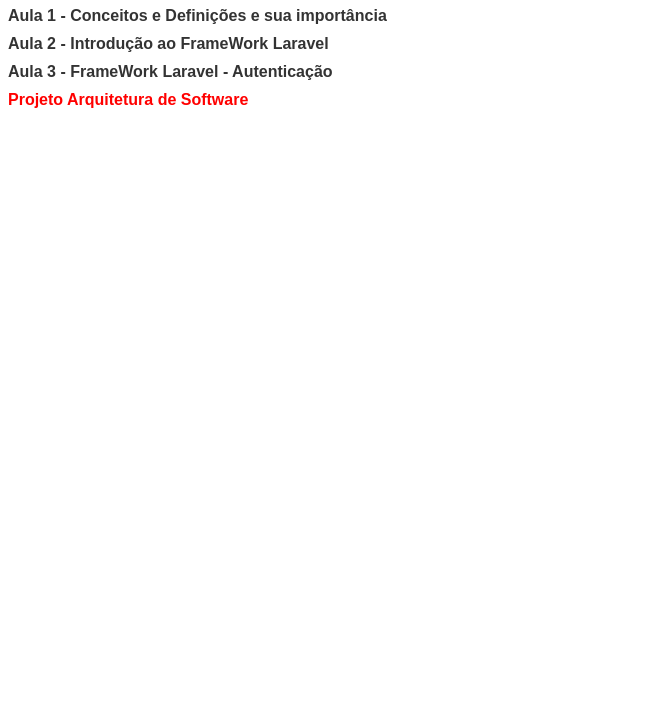
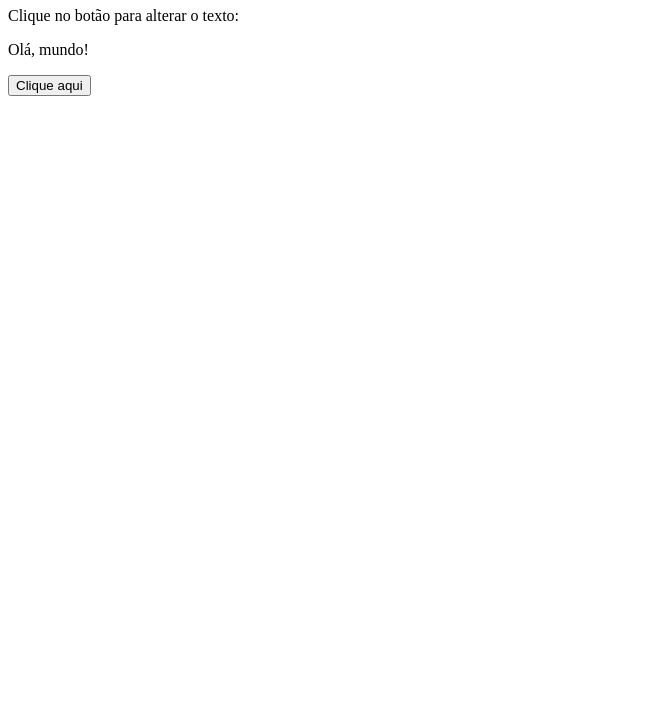
Before and after one commit to marciobaruac/marciobaruac.github.io, a plain HTML site: page index.html in a window 1280 px wide. Shown: the part 73-800 px from the top of the page, without its empty margins (0-665 px from the left). Drawn offline with Linux system fonts and the light colour scheme.

Commit message:
Atualizacao
Atualizacao

```diff
--- a/index.html
+++ b/index.html
@@ -1,42 +1,24 @@
 <!DOCTYPE html>
-<html lang="en">
+<html>
 <head>
-<meta charset="UTF-8">
-<meta name="viewport" content="width=device-width, initial-scale=1.0">
-<title>Cursos Aruitetura de SoftWare</title>
-<style>
-  body {
-    font-family: Arial, sans-serif;
-  }
-  ul {
-    list-style-type: none;
-    padding: 0;
-  }
-  li {
-    margin-bottom: 10px;
-  }
-  a {
-    text-decoration: none;
-    color: #333;
-    font-weight: bold;
-  }
-   /* Style for the highlighted link */
-   .highlighted {
-    font-weight: bold; /* You can use any other styling you prefer */
-    color: red;        /* Change the color as desired */
-  }
-</style>
+    <meta charset="UTF-8">
+    <title>Exemplo HTML com JS</title>
 </head>
 <body>
-  <h1>Menu do Curso Arquitetura de Software</h1>
-  <ul>
-    <li><a href="aula1.html">Aula 1 - Conceitos e Definições e sua importância</a></li>
-    <li><a href="aula2.html">Aula 2 - Introdução ao FrameWork Laravel</a></li>
-    <li><a href="aula3.html">Aula 3 - FrameWork Laravel - Autenticação</a></li>
-    <li><a href="projetoarquitetura.html" class="highlighted">Projeto Arquitetura de Software</a></li>
 
+<h1>Exemplo HTML com JavaScript</h1>
 
-    <!-- Adicione mais cursos aqui, se necessário -->
-  </ul>
+<p>Clique no botão para alterar o texto:</p>
+
+<p id="demo">Olá, mundo!</p>
+
+<button type="button" onclick="alterarTexto()">Clique aqui</button>
+
+<script>
+function alterarTexto() {
+    document.getElementById("demo").innerHTML = "Texto alterado com JavaScript!";
+}
+</script>
+
 </body>
 </html>
```
